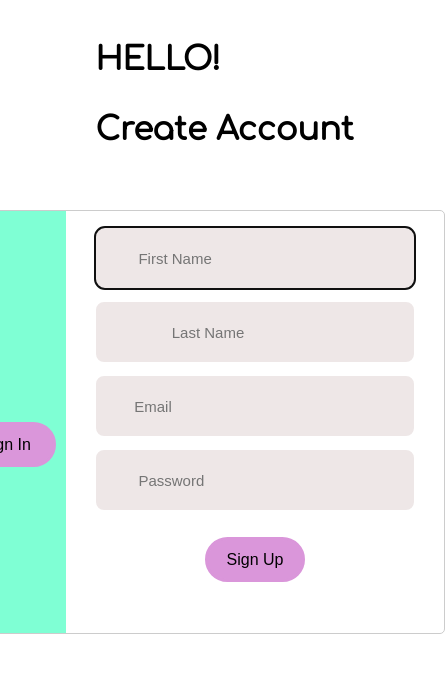
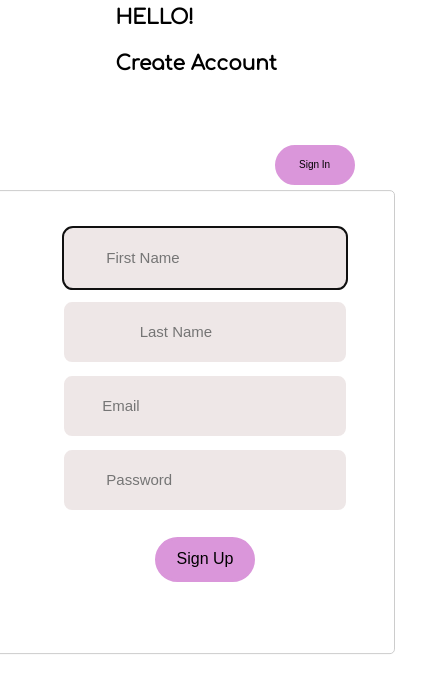
Before and after one commit to genevieveikechukwu/todo-app-client, a React (Create React App) app: page /signup in a window 390 px wide. Shown: the top 692 px of the page, 445 px wide, since content can reach past the window. Built offline with nearby package versions, Linux system fonts and the light colour scheme.

Commit message:
fixed the responsiveness

```diff
--- a/src/App.css
+++ b/src/App.css
@@ -206,3 +206,50 @@ input {
     left: 600px;
   }
 }
+
+@media only screen and (max-width: 767px) {
+  /* CSS styles for phones */
+
+  .App {
+    width: 400px;
+  }
+
+  .button {
+    width: 50px;
+    height: 20px;
+    padding: 5px;
+    font-size: 10px;
+  }
+
+  h1 {
+    font-size: 20px;
+  }
+
+  input {
+    padding: 10px;
+  }
+
+  .welcome {
+    background-color: white;
+  }
+
+  .welcome button {
+    width: 80px;
+    height: 40px;
+    padding: 5px;
+    font-size: 10px;
+    position: absolute;
+    top: -10%;
+    left: 70%;
+  }
+
+  .signup-form {
+    margin: 5%;
+  }
+
+  .error,
+  .signin-error {
+    font-size: 1em;
+    margin: 3em;
+  }
+}
```
